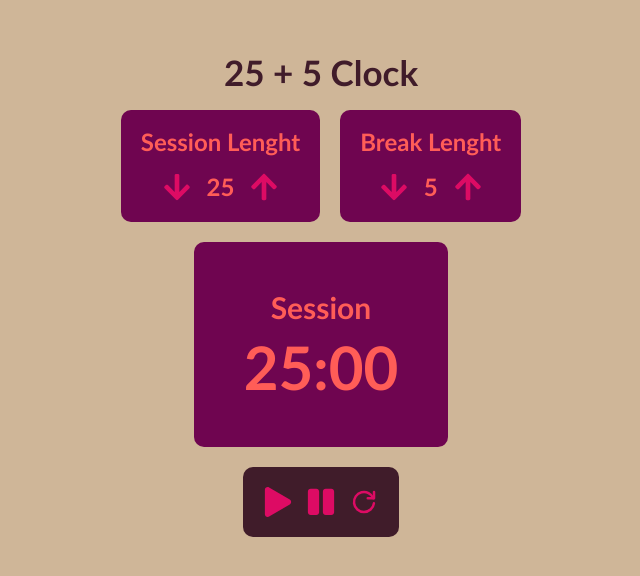
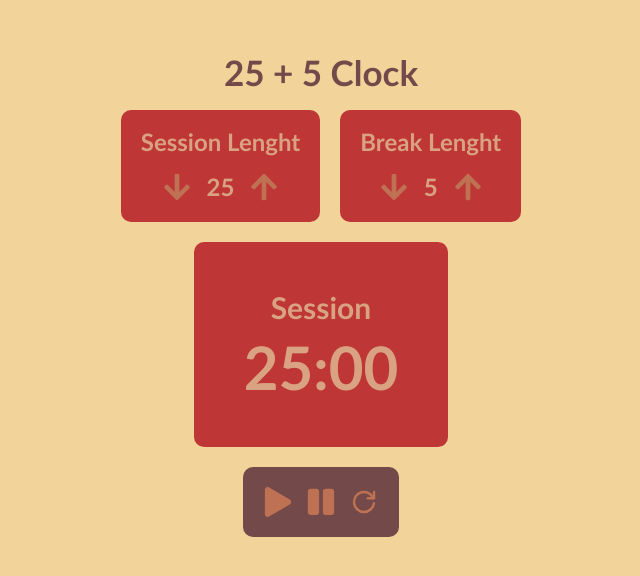
Before and after one commit to AxelIanAlimonta/25-5-clock, a React (Vite) app: page / in a window 1280 px wide. Shown: the part 104-680 px from the top of the page, without its empty margins (319-959 px from the left). Built offline with nearby package versions, Linux system fonts and the light colour scheme.

Commit message:
Update App.css

```diff
--- a/src/App.css
+++ b/src/App.css
@@ -1,9 +1,9 @@
 :root {
-  --color1: #cfb698;
-  --color2: #ff5d57;
-  --color3: #dd0b64;
-  --color4: #6f0550;
-  --color5: #401c2a;
+  --color1: #F2D399;
+  --color2: #D9A282;
+  --color3: #BF7154;
+  --color4: #BF3636;
+  --color5: #734949;
 }
 
 .timer255 {
```
